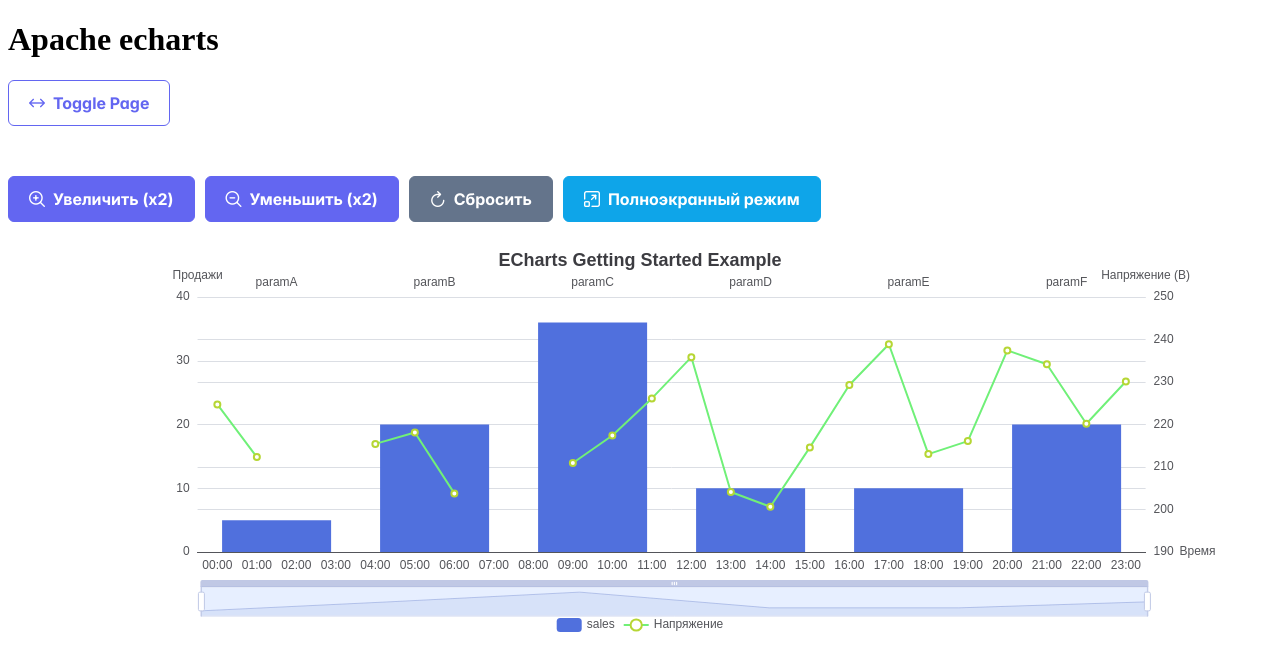
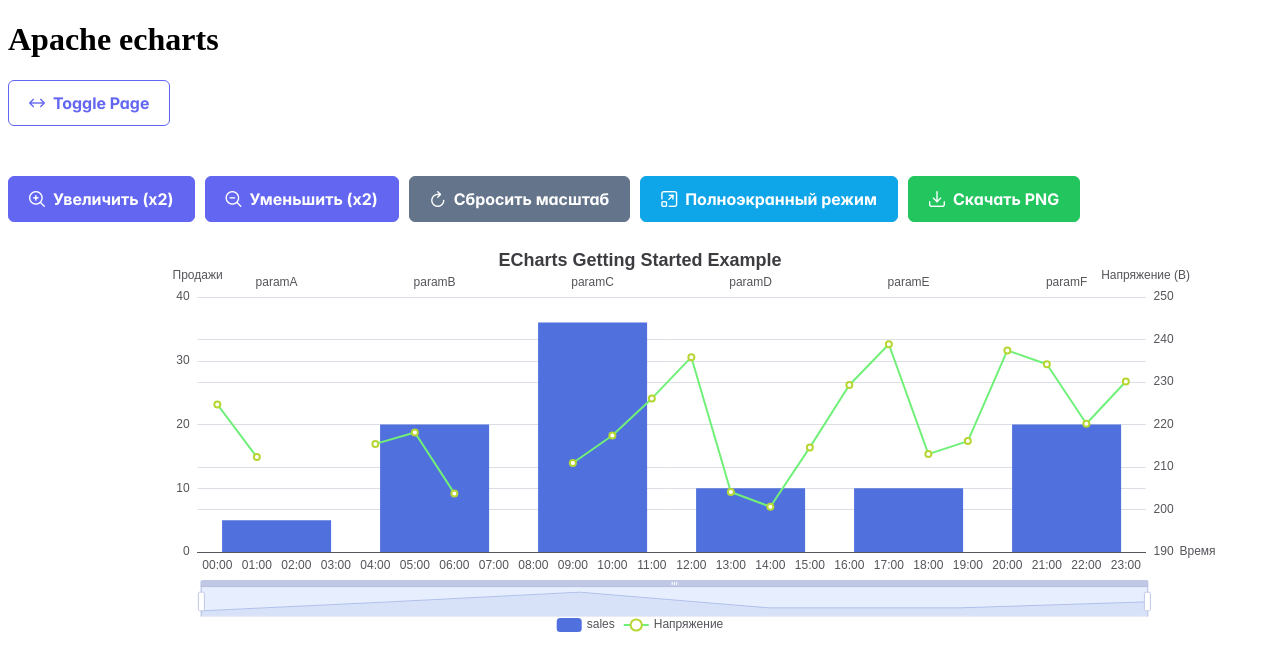
Before and after one commit to 8ladimirovi4/MT-tests, a React (Vite) app in the folder react-echarts-app/: page / in a window 1280 px wide. Shown: the top 670 px of the page. Built offline with nearby package versions, Linux system fonts and the light colour scheme.

Commit message:
feat: add download png

```diff
--- a/react-echarts-app/src/components/Chart.tsx
+++ b/react-echarts-app/src/components/Chart.tsx
@@ -4,6 +4,7 @@ import * as echarts from 'echarts';
 import { Button } from 'primereact/button';
 import { useChartZoom } from '../features/zoom';
 import { useFullscreen } from '../features/fullscreen';
+import { useChartDownload } from '../features/download';
 import { TrendStyleModal, type TrendStyleSettings } from '../features/trend-style';
 import { updateTrendStyle } from '../store/chartSlice/chartSlice';
 import type { RootState } from '../store/store';
@@ -28,6 +29,9 @@ const EChartsChart: React.FC = () => {
     chartRef,
     chartInstance
   );
+
+  // Используем хук для скачивания графика
+  const { downloadChart } = useChartDownload(chartInstance);
 
   useEffect(() => {
     // Инициализируем экземпляр ECharts при монтировании компонента
@@ -97,7 +101,7 @@ const EChartsChart: React.FC = () => {
       <div style={{ marginBottom: '10px', display: 'flex', gap: '10px' }}>
         <Button label="Увеличить (x2)" icon="pi pi-search-plus" onClick={zoomIn} />
         <Button label="Уменьшить (x2)" icon="pi pi-search-minus" onClick={zoomOut} />
-        <Button label="Сбросить" icon="pi pi-refresh" onClick={resetZoom} severity="secondary" />
+        <Button label="Сбросить масштаб" icon="pi pi-refresh" onClick={resetZoom} severity="secondary" />
         {isFullscreenSupported && (
           <Button
             label={isFullscreen ? 'Выйти из полноэкранного режима' : 'Полноэкранный режим'}
@@ -106,6 +110,12 @@ const EChartsChart: React.FC = () => {
             severity="info"
           />
         )}
+        <Button
+          label="Скачать PNG"
+          icon="pi pi-download"
+          onClick={() => downloadChart()}
+          severity="success"
+        />
       </div>
       <div ref={chartRef} style={{ width: '100%', height: '400px' }} />
       <TrendStyleModal
--- /dev/null
+++ b/react-echarts-app/src/features/download/index.ts
@@ -0,0 +1 @@
+export { useChartDownload } from './useChartDownload';
--- /dev/null
+++ b/react-echarts-app/src/features/download/useChartDownload.ts
@@ -0,0 +1,51 @@
+import { useCallback } from 'react';
+import type { ECharts } from 'echarts';
+
+interface DownloadOptions {
+  filename?: string;
+  pixelRatio?: number;
+  backgroundColor?: string;
+}
+
+export const useChartDownload = (chartInstance: React.MutableRefObject<ECharts | null>) => {
+  const downloadChart = useCallback(
+    (options: DownloadOptions = {}) => {
+      if (!chartInstance.current) {
+        console.warn('Chart instance is not available');
+        return;
+      }
+
+      const {
+        filename = `chart-${new Date().toISOString().slice(0, 10)}.png`,
+        pixelRatio = 2,
+        backgroundColor = '#fff',
+      } = options;
+
+      try {
+        // Получаем изображение графика в формате base64
+        const imageUrl = chartInstance.current.getDataURL({
+          type: 'png',
+          pixelRatio,
+          backgroundColor,
+        });
+
+        // Создаем временную ссылку для скачивания
+        const link = document.createElement('a');
+        link.download = filename;
+        link.href = imageUrl;
+
+        // Добавляем ссылку в DOM, кликаем и удаляем
+        document.body.appendChild(link);
+        link.click();
+        document.body.removeChild(link);
+      } catch (error) {
+        console.error('Error downloading chart:', error);
+      }
+    },
+    [chartInstance]
+  );
+
+  return {
+    downloadChart,
+  };
+};
```
